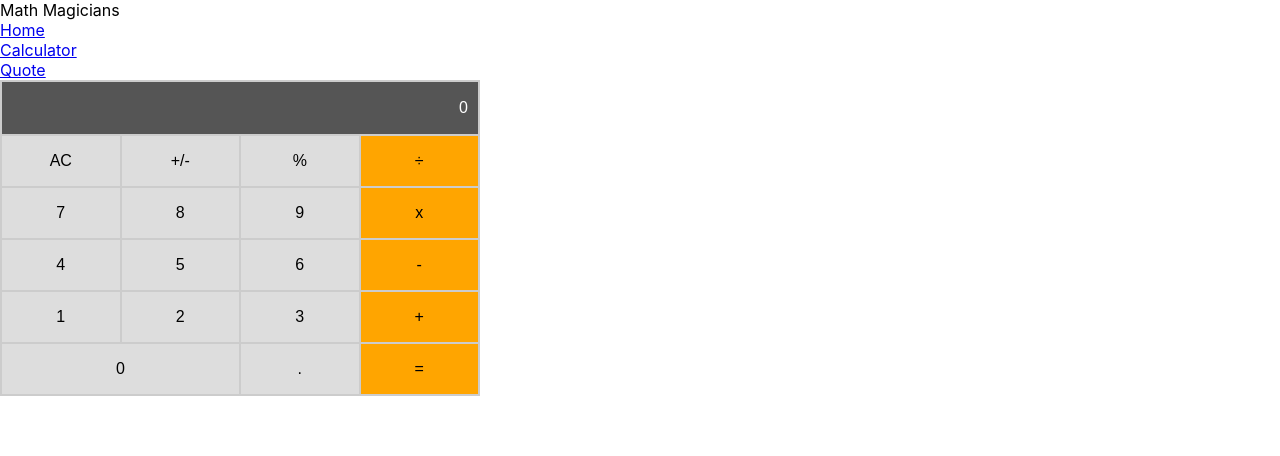
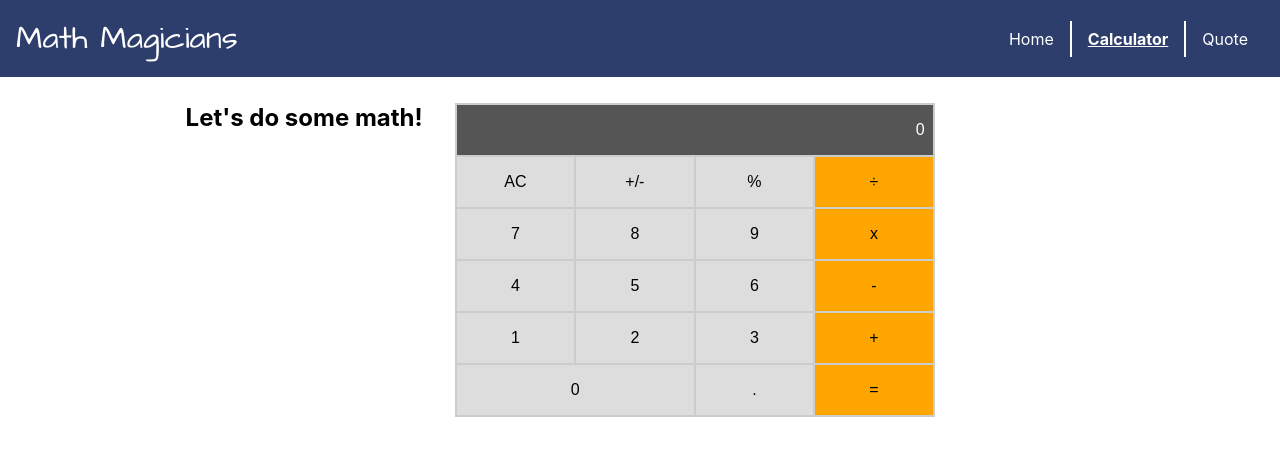
Before and after one commit to indigodavid/math-magicians, a React (Create React App) app: page /calculator in a window 1280 px wide. Shown: the top 456 px of the page. Built offline with nearby package versions, Linux system fonts and the light colour scheme.

Commit message:
Add styling to navbar and calculator

```diff
--- a/src/App.css
+++ b/src/App.css
@@ -1,7 +1,18 @@
+@import url('https://fonts.googleapis.com/css2?family=Architects+Daughter&display=swap');
+
 *,
 *::after,
 *::before {
   box-sizing: border-box;
+  margin: 0;
+  padding: 0;
+}
+
+:root {
+  --color-primary: #555;
+  --color-negative: #fff;
+  --color-accent: #2e3e6c;
+  --font-head: 'Architects Daughter', cursive;
 }
 
 body {
@@ -14,18 +25,27 @@ ul {
   margin: 0;
 }
 
+a,
+a:hover,
+a:focus,
+a:visited {
+  text-decoration: none;
+  color: inherit;
+}
+
 #calculator {
   display: flex;
   flex-direction: column;
   width: 30em;
-  padding: 2px;
+  padding: 0.125em;
   background-color: #ccc;
+  max-width: 100%;
 }
 
 #calculator-buttons {
   display: grid;
   grid-template-columns: repeat(4, 1fr);
-  gap: 2px;
+  gap: 0.125em;
   text-align: center;
 }
 
@@ -44,6 +64,16 @@ ul {
   outline: none;
 }
 
+#wrapper {
+  display: flex;
+  flex-direction: column;
+  width: 60em;
+  max-width: 100%;
+  gap: 2em;
+  padding: 2%;
+  margin: 0 auto;
+}
+
 .calculator-button {
   background-color: #ddd;
   color: #000;
@@ -52,6 +82,14 @@ ul {
   border: none;
   font-size: 1rem;
   margin: 0;
+}
+
+.calculator-button:hover {
+  opacity: 0.7;
+}
+
+.calculator-button:active {
+  opacity: 0.4;
 }
 
 .calculator-button.button-orange {
@@ -70,5 +108,44 @@ ul {
   background-color: #555;
   color: #fff;
   padding: 1rem 0.5rem;
-  margin-bottom: 2px;
+  margin-bottom: 0.125em;
 }
+
+.navbar {
+  display: flex;
+  justify-content: space-between;
+  align-items: center;
+  padding: 1rem;
+  background-color: var(--color-accent);
+  color: var(--color-negative);
+}
+
+.logo {
+  font-size: 2rem;
+  font-family: var(--font-head);
+}
+
+.navLinks {
+  display: flex;
+  flex-direction: row;
+}
+
+.navLinks li {
+  border-right: 0.125em solid var(--color-negative);
+  padding: 0.5rem 1rem;
+}
+
+.navLinks li:last-child {
+  border-right: none;
+}
+
+a.active {
+  text-decoration: underline;
+  font-weight: bold;
+}
+
+@media screen and (min-width: 48em) {
+  #wrapper {
+    flex-direction: row;
+  }
+}
--- a/src/components/Calculator.js
+++ b/src/components/Calculator.js
@@ -18,9 +18,12 @@ const Calculator = () => {
   const getDisplayInfo = () => obj;
 
   return (
-    <div id="calculator">
-      <CalculatorDisplay onDisplay={getDisplayInfo} onKeyEvent={handleChange} />
-      <CalculatorButtons onClickButtons={handleChange} />
+    <div id="wrapper">
+      <h2>Let&apos;s do some math!</h2>
+      <div id="calculator">
+        <CalculatorDisplay onDisplay={getDisplayInfo} onKeyEvent={handleChange} />
+        <CalculatorButtons onClickButtons={handleChange} />
+      </div>
     </div>
   );
 };
--- a/src/components/Navbar.js
+++ b/src/components/Navbar.js
@@ -1,5 +1,5 @@
 import React from 'react';
-import { NavLink } from 'react-router-dom';
+import { NavLink, Link } from 'react-router-dom';
 
 const Navbar = () => {
   const links = [
@@ -22,7 +22,9 @@ const Navbar = () => {
 
   return (
     <nav className="navbar">
-      <div className="logo">Math Magicians</div>
+      <div className="logo">
+        <Link to="/">Math Magicians</Link>
+      </div>
       <ul className="navLinks">
         {links.map((link) => (
           <li key={link.id}>
```
